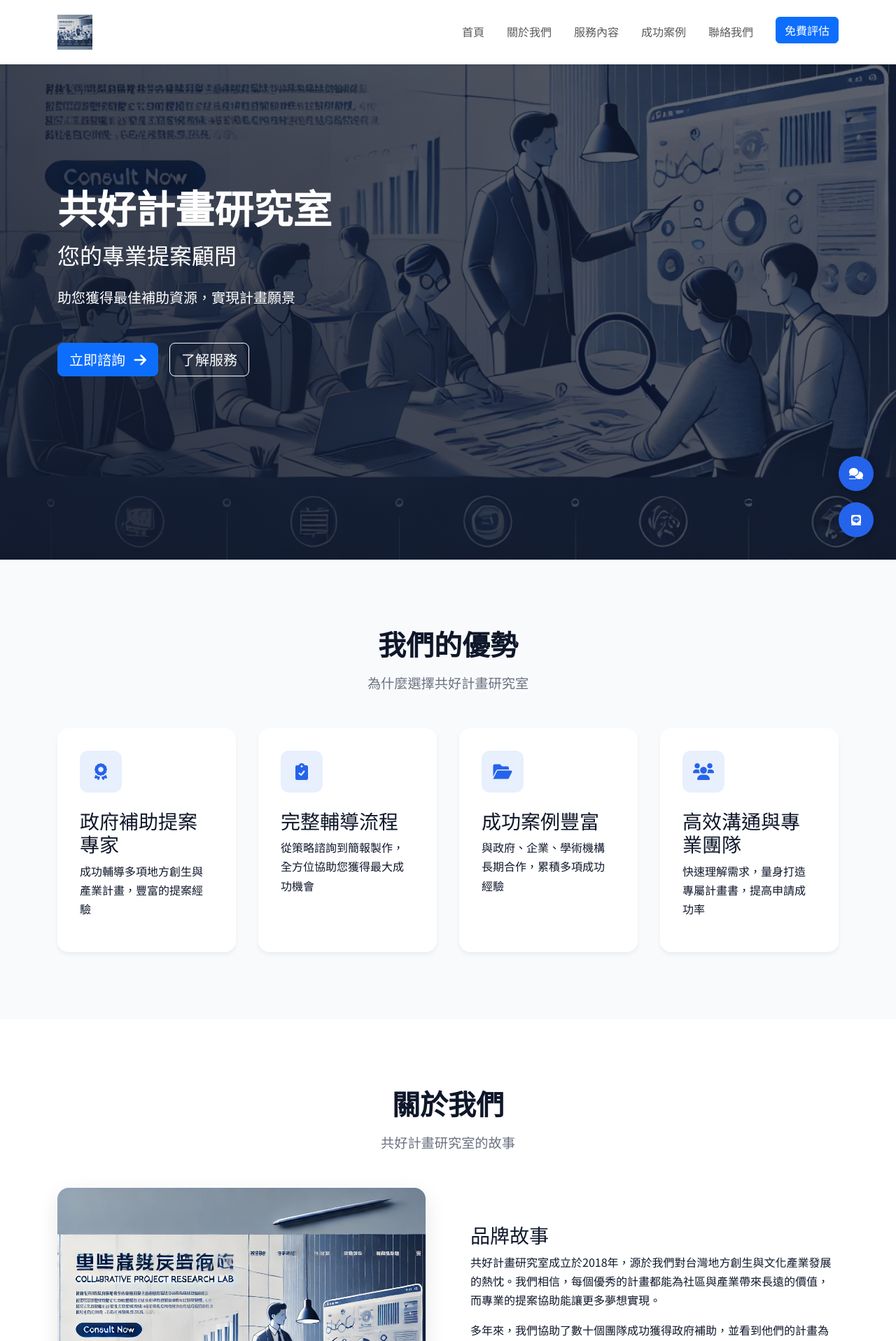
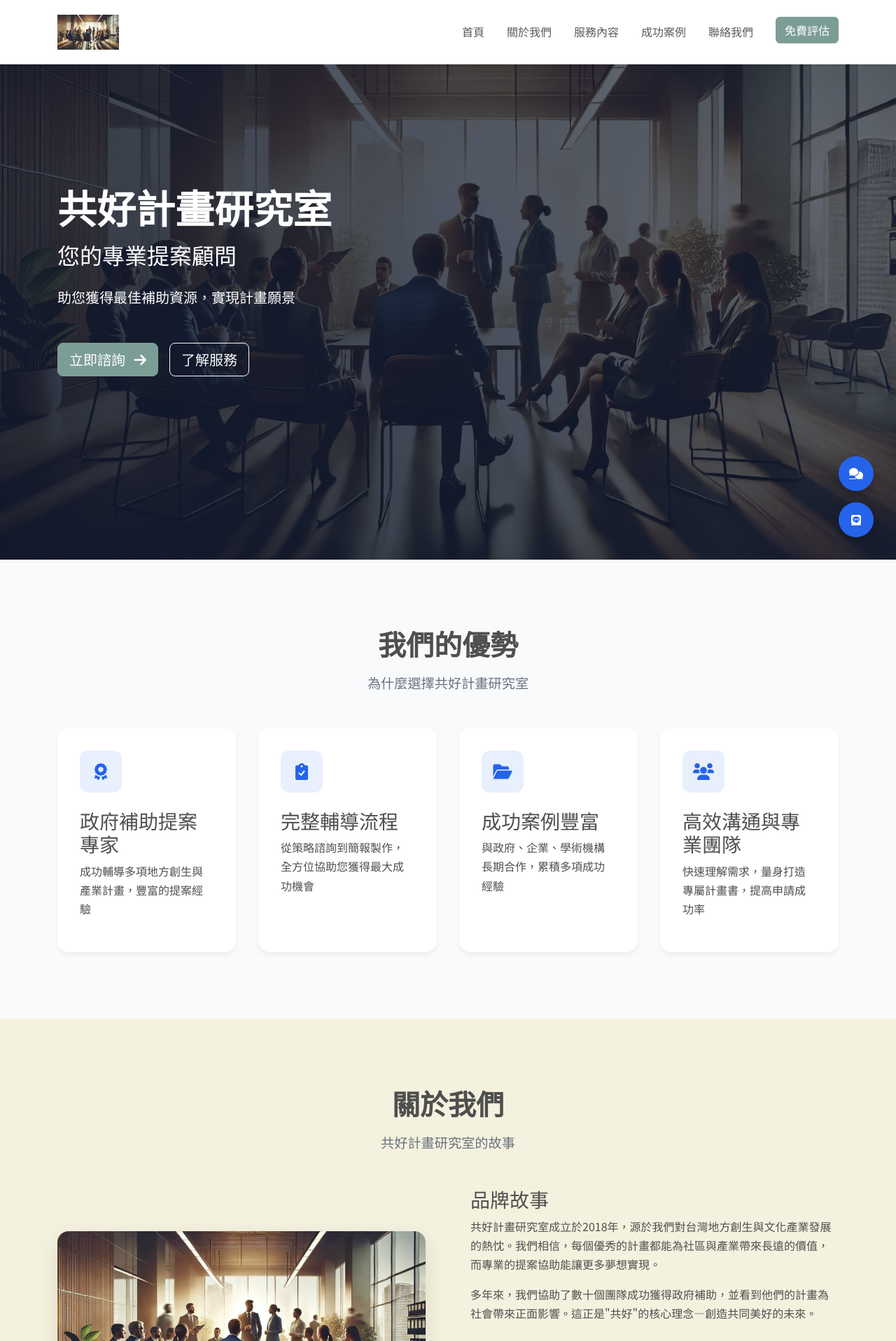
Before and after one commit to Shihjiajyun/consultant, a PHP site: page / in a window 1280 px wide. Shown: the top 1917 px of the page at 70% size. Run offline with PHP 8.4, Linux system fonts and the light colour scheme.

Commit message:
修改整體網站配色以及圖片

```diff
--- a/index.html
+++ b/index.html
@@ -17,6 +17,10 @@
     <link rel="stylesheet" href="styles.css">
 </head>
 <body>
+    <div class="circle-decoration">
+        <div class="circle circle-1"></div>
+        <div class="circle circle-2"></div>
+    </div>
     <!-- 導航欄 -->
     <nav class="navbar navbar-expand-lg navbar-light bg-white fixed-top shadow-sm">
         <div class="container">
--- a/styles.css
+++ b/styles.css
@@ -9,14 +9,20 @@
     --gray-300: #d1d5db;
     --gray-400: #9ca3af;
     --gray-500: #6b7280;
+    --primary-color: #7C9D96; /* 柔和的灰绿色 */
+    --secondary-color: #E9B384; /* 温暖的杏色 */
+    --accent-color: #A1CCD1; /* 淡蓝色 */
+    --background-color: #F4F2DE; /* 米白色背景 */
+    --text-color: #4F4F4F; /* 深灰色文字 */
 }
 
 /* 全域樣式 */
 body {
     font-family: 'Noto Sans TC', sans-serif;
     line-height: 1.7;
-    color: var(--dark);
+    color: var(--text-color);
     overflow-x: hidden;
+    background-color: var(--background-color);
 }
 
 section {
@@ -776,3 +782,14 @@ section {
     color: var(--gray-500);
     font-size: 1.2rem;
 }
+
+/* 更新按钮样式 */
+.btn-primary {
+    background-color: var(--primary-color);
+    border-color: var(--primary-color);
+}
+
+.btn-primary:hover {
+    background-color: #6b8b84;
+    border-color: #6b8b84;
+}
```
Also changed, not shown: img.jpg.
